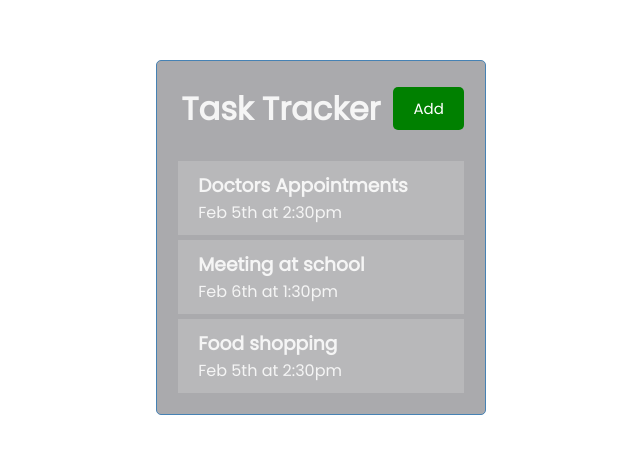
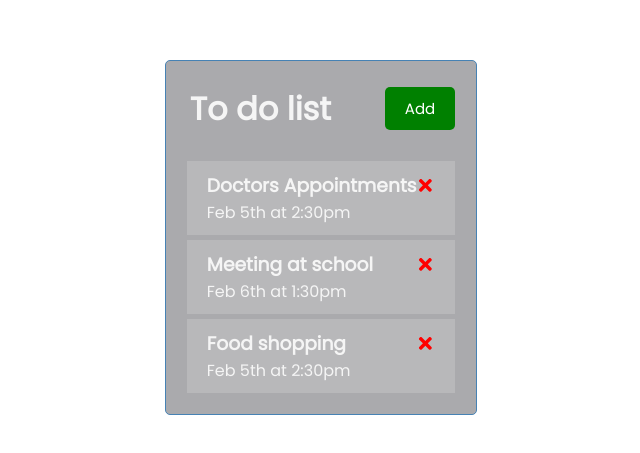
Before and after one commit to Kingnels/firstReact, a React (Create React App) app: page / in a window 1280 px wide. Shown: the part 163-616 px from the top of the page, without its empty margins (319-959 px from the left). Built offline with nearby package versions, Linux system fonts and the light colour scheme.

Commit message:
practice

```diff
--- a/package.json
+++ b/package.json
@@ -8,6 +8,7 @@
     "@testing-library/user-event": "^13.5.0",
     "react": "^18.2.0",
     "react-dom": "^18.2.0",
+    "react-icons": "^4.4.0",
     "react-scripts": "5.0.1",
     "web-vitals": "^2.1.4"
   },
--- a/src/App.js
+++ b/src/App.js
@@ -26,11 +26,15 @@
       }
   ]
   )
-
+  // Deleting a Task
+  const deleteTask = (id) =>{
+    setTasks(tasks.filter((task)=>task.id !== id ))
+  }
   return (
     <div className ='container'>
       <Header />
-      <Tasks tasks = {tasks} />
+      {tasks.length > 0 ? (<Tasks tasks = {tasks} onDelete =
+       {deleteTask}/>) : ("No tasks to show")}
     </div>
   );
 }
--- a/src/Task.js
+++ b/src/Task.js
@@ -1,9 +1,11 @@
-import React from 'react'
+import { FaTimes } from "react-icons/fa"
 
-function Task({task}) {
+function Task({task, onDelete}) {
   return (
     <div className='task'>
-        <h3>{task.text}</h3>
+        <h3>{task.text} <FaTimes style = {{color: "red", cursor: 'pointer'}}
+        onClick= {() => onDelete(task.id)}
+        /></h3>
         <p>{task.day}</p>
     </div>
   )
--- a/src/components/Header.js
+++ b/src/components/Header.js
@@ -19,7 +19,7 @@
 
 
 Header.defaultProps = {
-    title: 'Task Tracker'
+    title: 'To do list'
 }
 Header.propTypes = {
     title: PropTypes.string.isRequired
--- a/src/components/Tasks.js
+++ b/src/components/Tasks.js
@@ -1,10 +1,12 @@
 import Task from "../Task"
 
-function Tasks({tasks}) {
+function Tasks({tasks, onDelete}) {
   return (
     <>
-     {tasks.map((task)=>
-     (<Task key = {task.id} task ={task} />
+     {tasks.map((task)=> (<Task
+      key = {task.id}
+      task = {task}
+      onDelete ={onDelete}/>
 
      ))}
      {/* (<h3 key = {task.id}>{task.text}</h3>))}  */}
```
Also changed, not shown: 1 other file (tests, documents, lock files or other folders).
